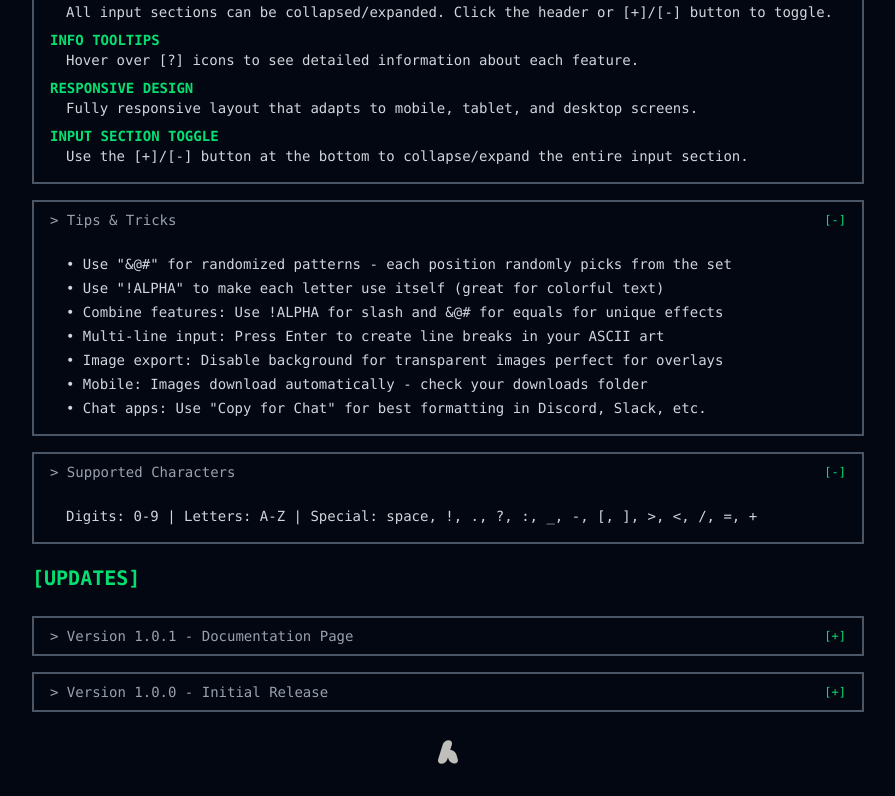
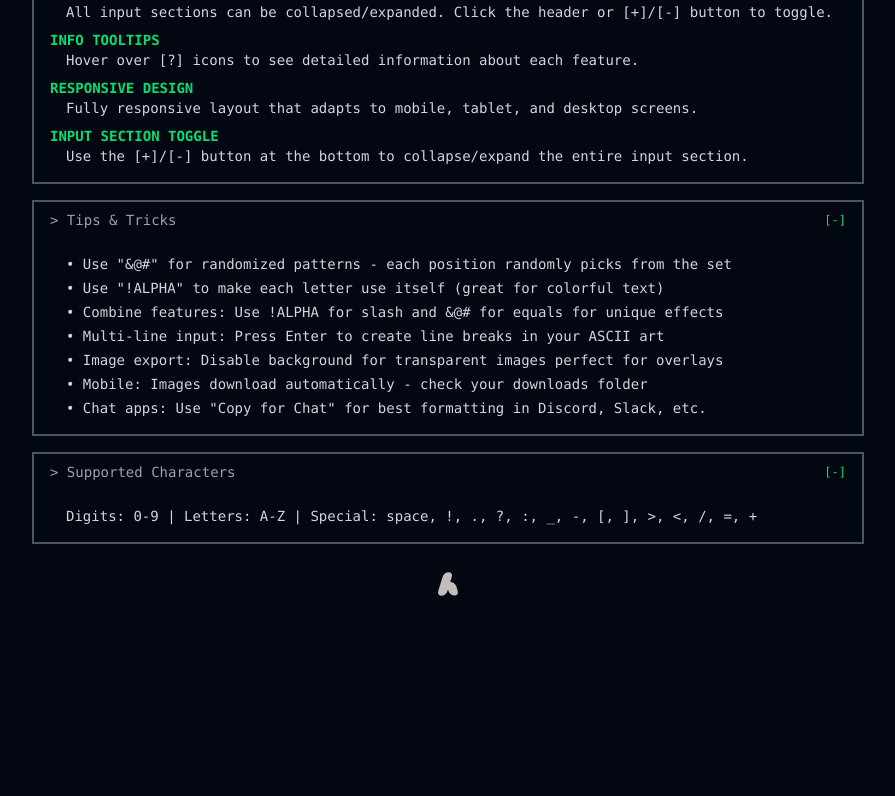
Before and after one commit to abelyon/asciiart, a React app: page /doc in a window 1280 px wide. Shown: the part 1722-2518 px from the top of the page, without its empty margins (192-1087 px from the left). After the commit the page ends 2350 px from the top, so only its background shows below. Built offline with nearby package versions, Linux system fonts and the light colour scheme; the HTML template or start-up script is replaced by a standard one.

Commit message:
Remove Updates component from DocumentationPage and delete Updates.tsx file, streamlining the documentation structure.

```diff
--- a/src/components/Updates.tsx
+++ /dev/null
@@ -1,93 +0,0 @@
-import { useState } from 'react';
-import type { ReactNode } from 'react';
-
-interface UpdateSectionProps {
-  title: string;
-  children: ReactNode;
-  defaultOpen?: boolean;
-}
-
-const UpdateSection = ({ title, children, defaultOpen = false }: UpdateSectionProps) => {
-  const [isOpen, setIsOpen] = useState(defaultOpen);
-
-  return (
-    <div className="border-2 border-gray-600 bg-gray-950 hover:bg-gray-900 transition-colors">
-      <div
-        className="w-full px-3 sm:px-4 py-2 flex items-center justify-between cursor-pointer"
-        style={{ fontFamily: 'var(--font-space-grotesk)' }}
-        onClick={() => setIsOpen(!isOpen)}
-      >
-        <span className="text-xs sm:text-sm text-gray-400">
-          &gt; {title}
-        </span>
-        <span className="text-green-400 text-xs">
-          [{isOpen ? '-' : '+'}]
-        </span>
-      </div>
-      {isOpen && (
-        <div className="p-3 sm:p-4 pt-0 text-xs sm:text-sm text-gray-300" style={{ fontFamily: 'var(--font-space-mono)' }}>
-          {children}
-        </div>
-      )}
-    </div>
-  );
-};
-
-export const Updates = () => {
-  return (
-    <div className="space-y-3 sm:space-y-4">
-      <UpdateSection title="Version 1.0.1 - Documentation Page">
-        <div className="space-y-4">
-          <div>
-            <p className="text-green-400 font-semibold mb-2">ADDED</p>
-            <ul className="list-none space-y-1 ml-4">
-              <li>• Documentation page at /doc route with comprehensive feature explanations</li>
-              <li>• Navbar with fixed positioning and navigation between Home and Documentation</li>
-              <li>• Layout component for consistent page structure and navbar spacing</li>
-              <li>• Space Grotesk font for titles and Space Mono font for body text throughout the app</li>
-              <li>• Collapsible documentation sections with smooth scroll-to-view functionality</li>
-              <li>• Responsive design improvements for mobile, tablet, and desktop</li>
-            </ul>
-          </div>
-
-          <div>
-            <p className="text-green-400 font-semibold mb-2">CHANGED</p>
-            <ul className="list-none space-y-1 ml-4">
-              <li>• Refactored documentation component to match app's terminal aesthetic</li>
-              <li>• Updated typography system to use Space Grotesk (titles) and Space Mono (text)</li>
-              <li>• Improved navbar spacing and fixed positioning to prevent content overlap</li>
-              <li>• Enhanced documentation sections with consistent styling and collapsible behavior</li>
-            </ul>
-          </div>
-
-          <div>
-            <p className="text-green-400 font-semibold mb-2">FIXED</p>
-            <ul className="list-none space-y-1 ml-4">
-              <li>• Navbar now properly calculates height dynamically to prevent content hiding</li>
-              <li>• Documentation sections properly styled to match the rest of the application</li>
-            </ul>
-          </div>
-        </div>
-      </UpdateSection>
-
-      <UpdateSection title="Version 1.0.0 - Initial Release">
-        <div className="space-y-3">
-          <div>
-            <p className="text-green-400 font-semibold mb-2">FEATURES</p>
-            <ul className="list-none space-y-1 ml-4">
-              <li>• Text to ASCII art conversion with customizable characters</li>
-              <li>• Multi-line text input support</li>
-              <li>• Character customization (Slash, Equals, Void characters)</li>
-              <li>• Advanced features: Multiple character randomization, !ALPHA mode, Automatic whitespace removal</li>
-              <li>• Copy options: Plain text, Copy for chat apps, Download as high-resolution PNG image</li>
-              <li>• Image export settings: Background toggle, Custom background color picker</li>
-              <li>• UI features: Collapsible input sections, Info tooltips, Toast notifications with sound effects</li>
-              <li>• Fully responsive design for all screen sizes</li>
-              <li>• Supported characters: 0-9, A-Z, space, !, ., ?, :, _, -, [, ], &gt;, &lt;, /, =, +</li>
-            </ul>
-          </div>
-        </div>
-      </UpdateSection>
-    </div>
-  );
-};
--- a/src/pages/DocumentationPage.tsx
+++ b/src/pages/DocumentationPage.tsx
@@ -1,6 +1,5 @@
 import { Layout } from '../components/Layout';
 import { Documentation } from '../components/Documentation';
-import { Updates } from '../components/Updates';
 import logo from '../assets/logo.svg';
 
 export const DocumentationPage = () => {
@@ -13,12 +12,6 @@ export const DocumentationPage = () => {
           </h1>
         </div>
         <Documentation />
-        <div className="mb-4 mt-5 sm:mb-6">
-          <h1 className="text-green-400 text-base sm:text-lg md:text-xl font-bold" style={{ fontFamily: 'var(--font-space-grotesk)' }}>
-            [UPDATES]
-          </h1>
-        </div>
-        <Updates />
         <div className="pt-6">
           <div className="flex items-center justify-center">
             <a
```
